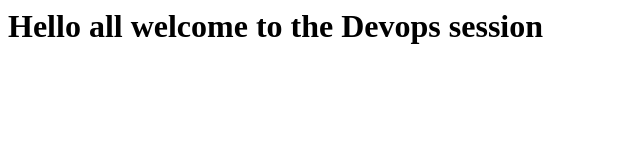
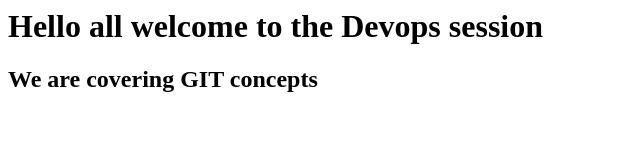
Before and after one commit to madhupoosala/html, a plain HTML site: page index.html in a window 1280 px wide. Shown: the whole page, without its empty margins (0-640 px from the left). Drawn offline with Linux system fonts and the light colour scheme.

Commit message:
Modified index.html

```diff
--- a/index.html
+++ b/index.html
@@ -1 +1,2 @@
 <h1>Hello all welcome to the Devops session</h1>
+<h2>We are covering GIT concepts<h2>
```
